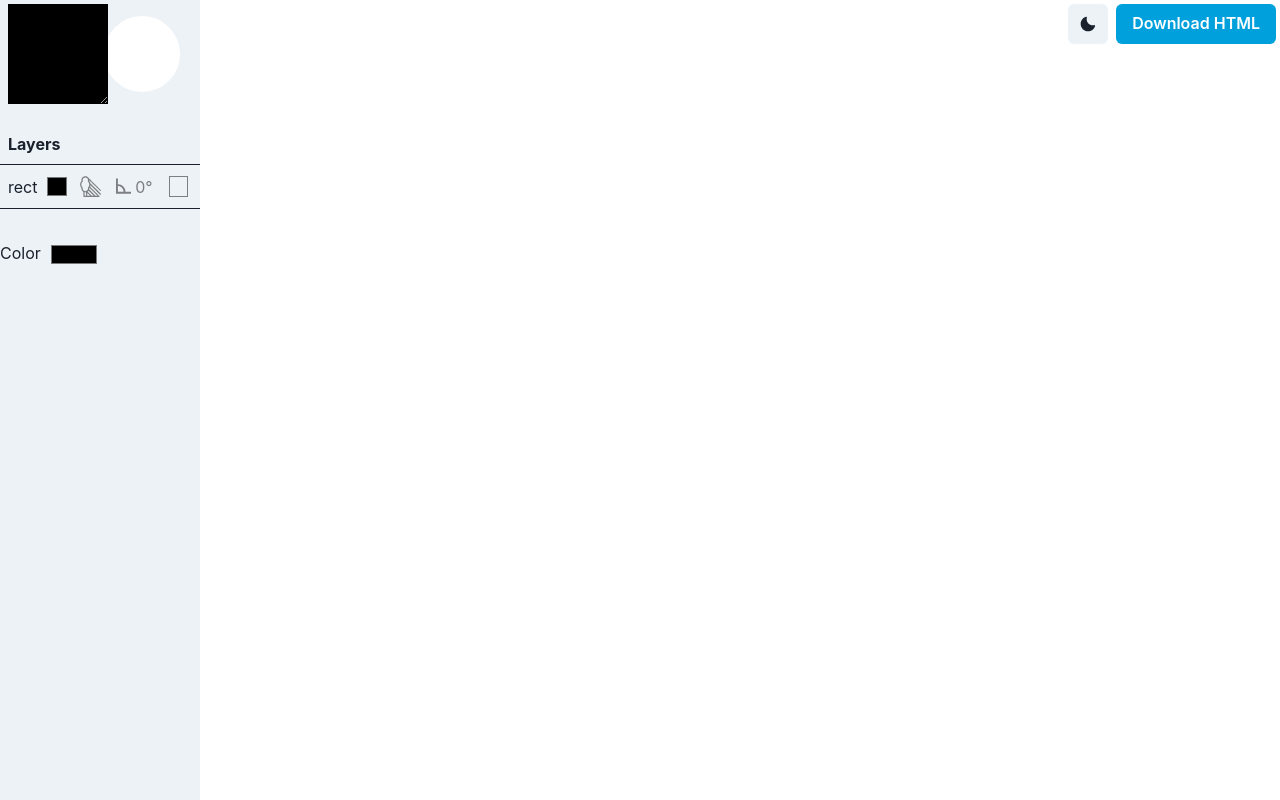
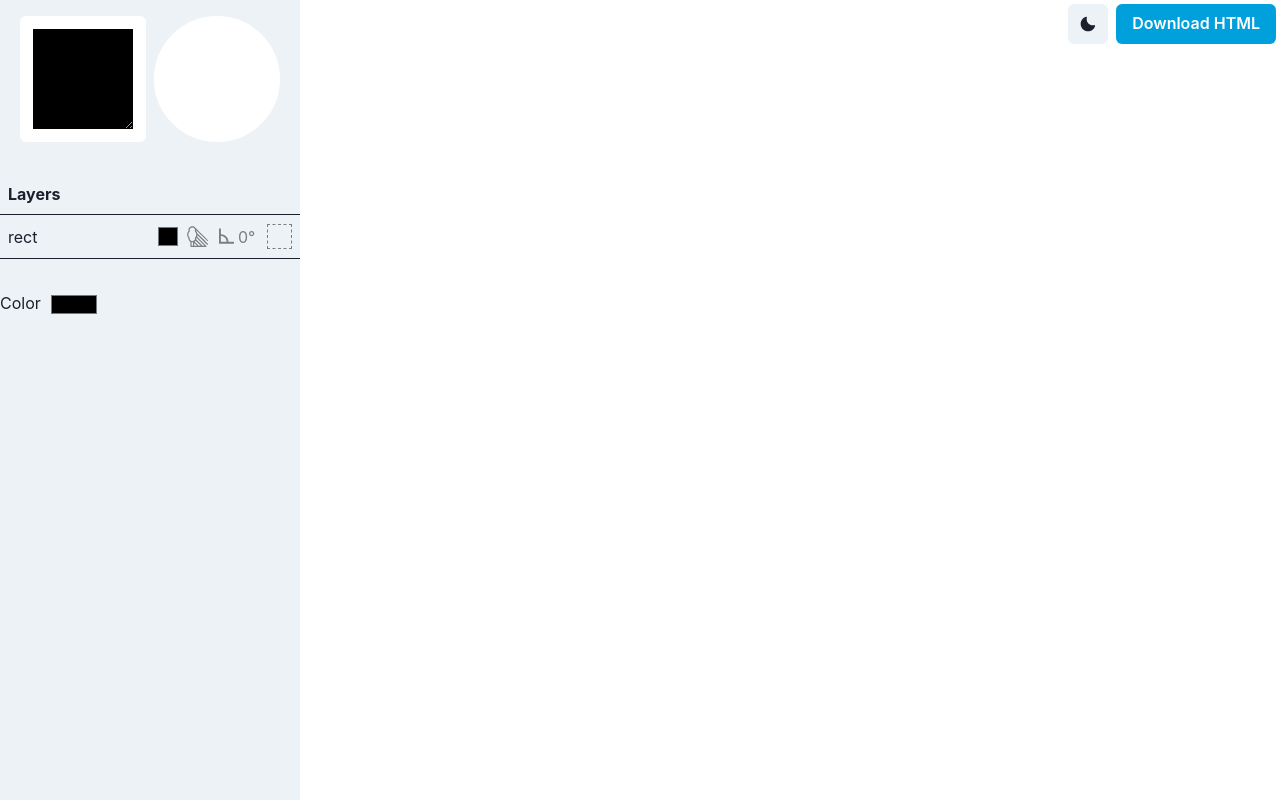
Before and after one commit to Fernando-J-Garcia/Sponge, a Next.js app: page / in a window 1280 px wide. Both pictures are taken after a click on the button 58 px from the left and 54 px from the top of the page. Built offline with nearby package versions, Linux system fonts and the light colour scheme.

Commit message:
Fixed styling issues.

```diff
--- a/components/Layer.tsx
+++ b/components/Layer.tsx
@@ -58,13 +58,13 @@ export default function Layer({ elemProperty, idx }: any) {
       cursor={"pointer"}
       _hover={{ backgroundColor: "var(--chakra-colors-blackAlpha-50)" }}
     >
+      <Box w={"100%"}>{elemProperty.getAttribute("data-element")}</Box>
       {/*Color Picker */}
-      {elemProperty.getAttribute("data-element")}
       <input
         type={"color"}
         defaultValue={rgbToHex(elemProperty.style.backgroundColor) || "#000000"}
         onChange={(e) => setElementPropertyColor(e.target.value, idx)}
-        style={{ width: "25px" }}
+        style={{ width: "50px" }}
       />
       {/*Shadow Button */}
       <BoxShadow idx={idx} colorMode={colorMode} />
@@ -300,12 +300,12 @@ function Border({ idx, colorMode }: { idx: number; colorMode: ColorMode }) {
     () => (
       <Popover>
         <PopoverTrigger>
-          <Button h={5} minW={1} p={1}>
+          <Button p={0} w={"50px"} h={"25px"} minW={0}>
             <div
               style={{
-                width: "2ch",
-                height: "2ch",
-                border: `1px solid ${
+                width: "100%",
+                height: "100%",
+                border: `1px dashed ${
                   colorMode === "light"
                     ? "var(--chakra-colors-blackAlpha-600)"
                     : "var(--chakra-colors-blackAlpha-800)"
--- a/components/Toolbar.tsx
+++ b/components/Toolbar.tsx
@@ -46,7 +46,7 @@ export default function Toolbar() {
   return (
     <Box
       bg={colorMode === "light" ? "gray.100" : "gray.600"}
-      w={"200px"}
+      w={"300px"}
       h="100vh"
       display={"flex"}
       flexDir="column"
@@ -69,7 +69,7 @@ export default function Toolbar() {
           </AspectRatio>
         </GridItem>
         <GridItem>
-          <AspectRatio ratio={1} maxW="100px">
+          <AspectRatio ratio={1} maxW="200px">
             <Button
               colorScheme={"twitter"}
               color="white"
```
